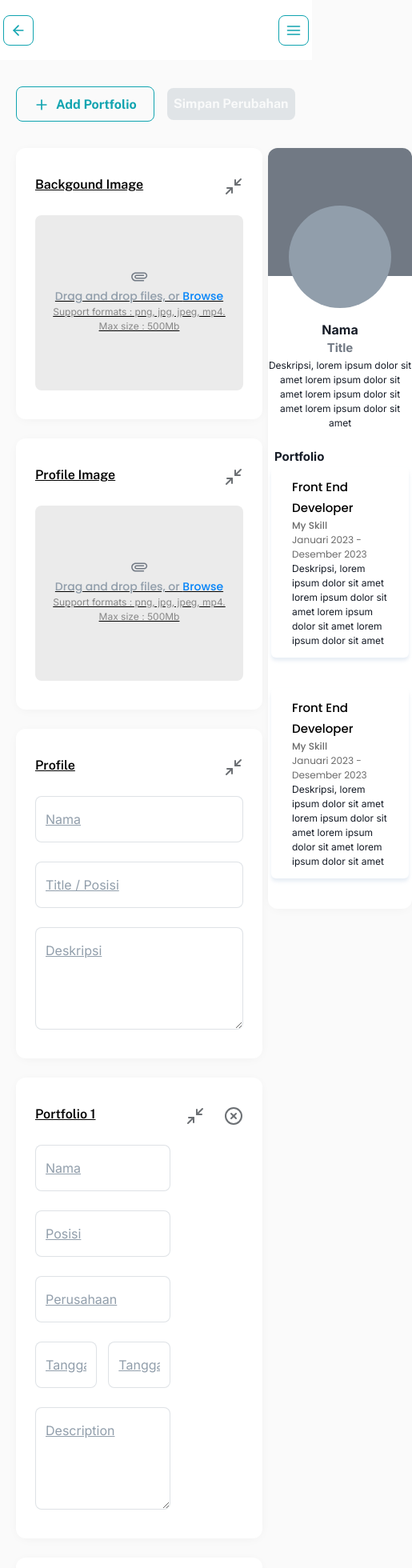
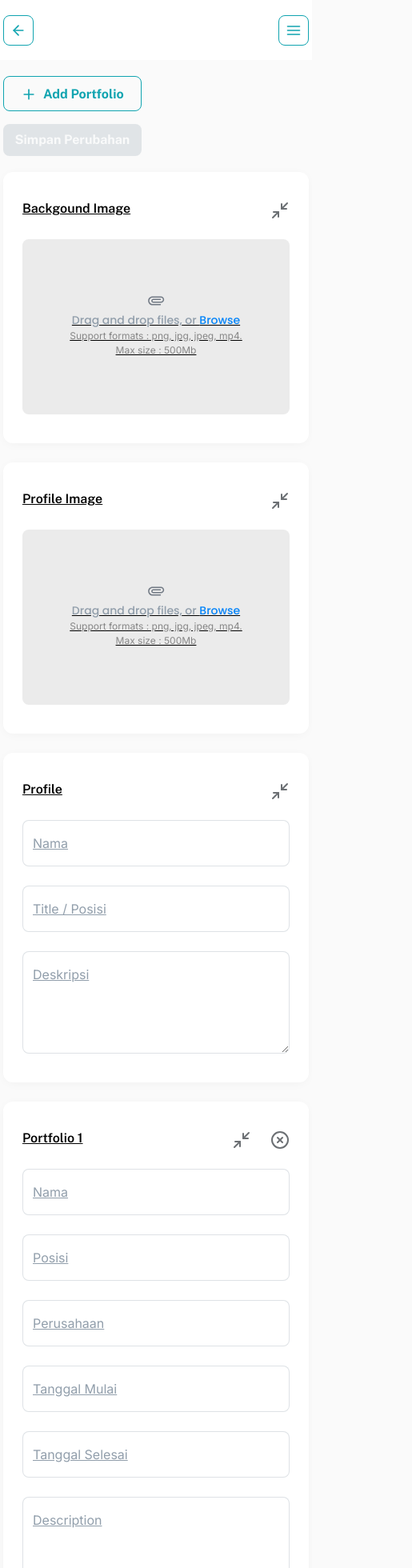
Before and after one commit to AbeLegend/Dynamic-Portfolio-FE, a Next.js app: page /edit-portfolio in a window 390 px wide. Shown: the top 1960 px of the page at 80% size, 515 px wide, since content can reach past the window. Built offline with nearby package versions, Linux system fonts and the light colour scheme.

Commit message:
feat(responsive): Edit Portfolio

```diff
--- a/src/components/molecules/Card/index.tsx
+++ b/src/components/molecules/Card/index.tsx
@@ -11,9 +11,7 @@ interface CardProps {
   childrenClassName?: string;
   //
   isPortfolio?: boolean;
-  isLastIndex?: boolean;
   handleClose?: (event: MouseEvent<HTMLDivElement>) => void;
-  handleAdd?: (event: MouseEvent<HTMLDivElement>) => void;
 }
 
 const Card: FC<CardProps> = ({
@@ -22,9 +20,7 @@ const Card: FC<CardProps> = ({
   className,
   childrenClassName,
   isPortfolio = false,
-  isLastIndex = false,
   handleClose,
-  handleAdd,
 }) => {
   return (
     <div
@@ -44,14 +40,6 @@ const Card: FC<CardProps> = ({
               onClick={handleClose}
             />
           )}
-          {isLastIndex && (
-            <Icon
-              name="plus"
-              color="#6C7074"
-              className="cursor-pointer"
-              onClick={handleAdd}
-            />
-          )}
         </div>
       </div>
       <div className={childrenClassName}>{children}</div>
--- a/src/containers/edit-poerfolio-page/index.tsx
+++ b/src/containers/edit-poerfolio-page/index.tsx
@@ -6,13 +6,26 @@ import { FC } from "react";
 import { Button, Input, Textarea } from "@/components/atoms";
 import { Card, ImageUploader } from "@/components/molecules";
 import { HomePage } from "@/containers/";
+import { cn } from "@/libs/utils";
 
 const EditPortfolioPage: FC = () => {
   return (
-    <main className="grid grid-cols-12 gap-x-[45px] px-5">
-      <div className="col-span-12">
+    <main
+      className={cn([
+        "px-1 grid grid-cols-12",
+        "tablet:px-5",
+        "laptop:gap-x-[45px]",
+      ])}
+    >
+      <div className="col-span-12 w-fit">
         {/* BEGIN: Button */}
-        <div className="col-span-7 flex items-center gap-x-4 my-[33px]">
+        <div
+          className={cn([
+            "flex flex-col gap-y-4 my-5",
+            "tablet:flex-row tablet:items-center tablet:gap-x-4 tablet:my-[33px]",
+            "",
+          ])}
+        >
           <Button
             icon="plus"
             iconSize={20}
@@ -26,9 +39,16 @@ const EditPortfolioPage: FC = () => {
         </div>
         {/* END: Button */}
       </div>
-      <div className="col-span-7 grid grid-cols-7">
+      <div
+        className={cn([
+          "col-span-12 grid grid-cols-12",
+          "laptop:col-span-7 laptop:grid-cols-7",
+        ])}
+      >
         {/* BEGIN: Form */}
-        <div className="col-span-7 grid gap-y-6">
+        <div
+          className={cn(["col-span-12", "grid gap-y-6", "laptop:col-span-7"])}
+        >
           <Card title="Backgound Image">
             <ImageUploader onImageUpload={() => {}} />
           </Card>
@@ -49,24 +69,41 @@ const EditPortfolioPage: FC = () => {
                   childrenClassName="grid grid-cols-12 gap-y-6 gap-x-[14px]"
                   key={index}
                   isPortfolio
-                  isLastIndex={Array(3).length === index + 1}
                 >
-                  <Input placeholder="Nama" className="col-span-8" />
-                  <Input placeholder="Posisi" className="col-span-8" />
-                  <Input placeholder="Perusahaan" className="col-span-8" />
+                  <Input
+                    placeholder="Nama"
+                    className={cn(["col-span-12", "laptop:col-span-8"])}
+                  />
+                  <Input
+                    placeholder="Posisi"
+                    className={cn(["col-span-12", "laptop:col-span-8"])}
+                  />
+                  <Input
+                    placeholder="Perusahaan"
+                    className={cn(["col-span-12", "laptop:col-span-8"])}
+                  />
                   <Input
                     placeholder="Tanggal Mulai"
-                    className="col-span-4 col-start-1"
+                    className={cn([
+                      "col-span-12",
+                      "laptop:col-span-4 laptop:col-start-1",
+                    ])}
                   />
-                  <Input placeholder="Tanggal Selesai" className="col-span-4" />
-                  <Textarea placeholder="Description" className="col-span-8" />
+                  <Input
+                    placeholder="Tanggal Selesai"
+                    className={cn(["col-span-12", "laptop:col-span-4"])}
+                  />
+                  <Textarea
+                    placeholder="Description"
+                    className={cn(["col-span-12", "laptop:col-span-8"])}
+                  />
                 </Card>
               );
             })}
         </div>
         {/* END: Form */}
       </div>
-      <div className="col-span-5">
+      <div className={cn(["col-span-12", "laptop:col-span-5"])}>
         <HomePage isPreview />
       </div>
     </main>
--- a/src/containers/home-page/index.tsx
+++ b/src/containers/home-page/index.tsx
@@ -7,13 +7,17 @@ import { inter, poppins } from "@/libs/fonts";
 import { cn } from "@/libs/utils";
 import { usePathname } from "next/navigation";
 
-const ImageSection: FC = () => {
+interface HomePageProps {
+  isPreview: boolean;
+}
+const ImageSection: FC<HomePageProps> = ({ isPreview }) => {
   return (
     <section
       className={cn([
         "h-40",
         "tablet:h-60",
         "rounded-t-xl w-full bg-gray-400 relative",
+        isPreview && "tablet:h-44 laptop:h-60",
       ])}
     >
       <div
@@ -21,13 +25,14 @@ const ImageSection: FC = () => {
           "w-32",
           "tablet:w-40",
           "absolute -bottom-10 left-0 right-0 mx-auto aspect-square rounded-full bg-gray-100",
+          isPreview && "tablet:w-32 laptop:w-40",
         ])}
       ></div>
     </section>
   );
 };
 
-const ProfileSection: FC = () => {
+const ProfileSection: FC<HomePageProps> = ({ isPreview }) => {
   return (
     <section className="mt-[58px] text-center">
       <h2
@@ -74,9 +79,6 @@ const Portfolio: FC = () => {
   );
 };
 
-interface HomePageProps {
-  isPreview: boolean;
-}
 const HomePage: FC<HomePageProps> = ({ isPreview }) => {
   const pathName = usePathname();
   return (
@@ -87,9 +89,16 @@ const HomePage: FC<HomePageProps> = ({ isPreview }) => {
         "shadow-portfolio-primary rounded-xl min-h-screen bg-white mx-auto pb-[38px]",
       ])}
     >
-      <ImageSection />
-      <ProfileSection />
-      <div className={cn(["px-1", "tablet:px-[60px] ", "mt-5"])}>
+      <ImageSection isPreview={isPreview} />
+      <ProfileSection isPreview={isPreview} />
+      <div
+        className={cn([
+          "px-1",
+          "tablet:px-[60px] ",
+          "mt-5",
+          isPreview && "tablet:px-2 laptop:px-[40px]",
+        ])}
+      >
         <h3
           className={cn([
             "tablet:text-heading-2 tablet:font-bold tablet:mb-[14px]",
```
